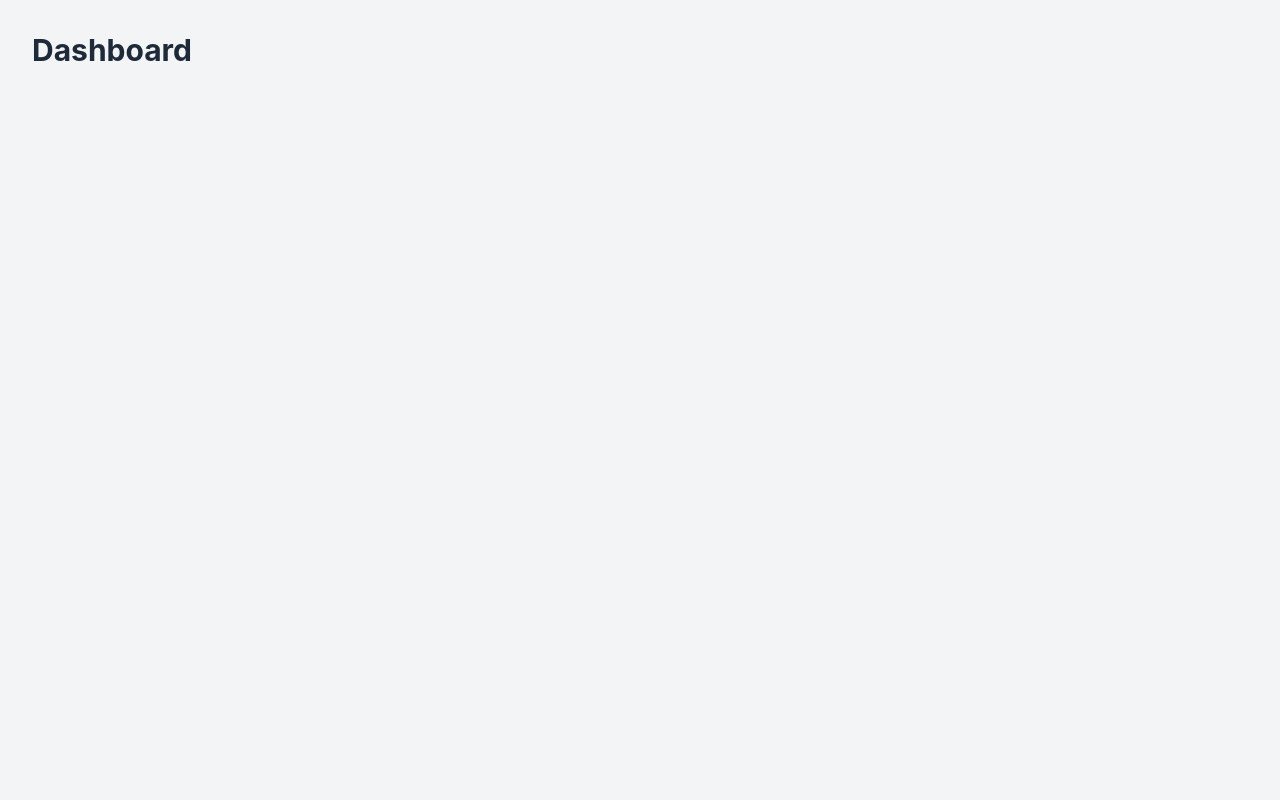
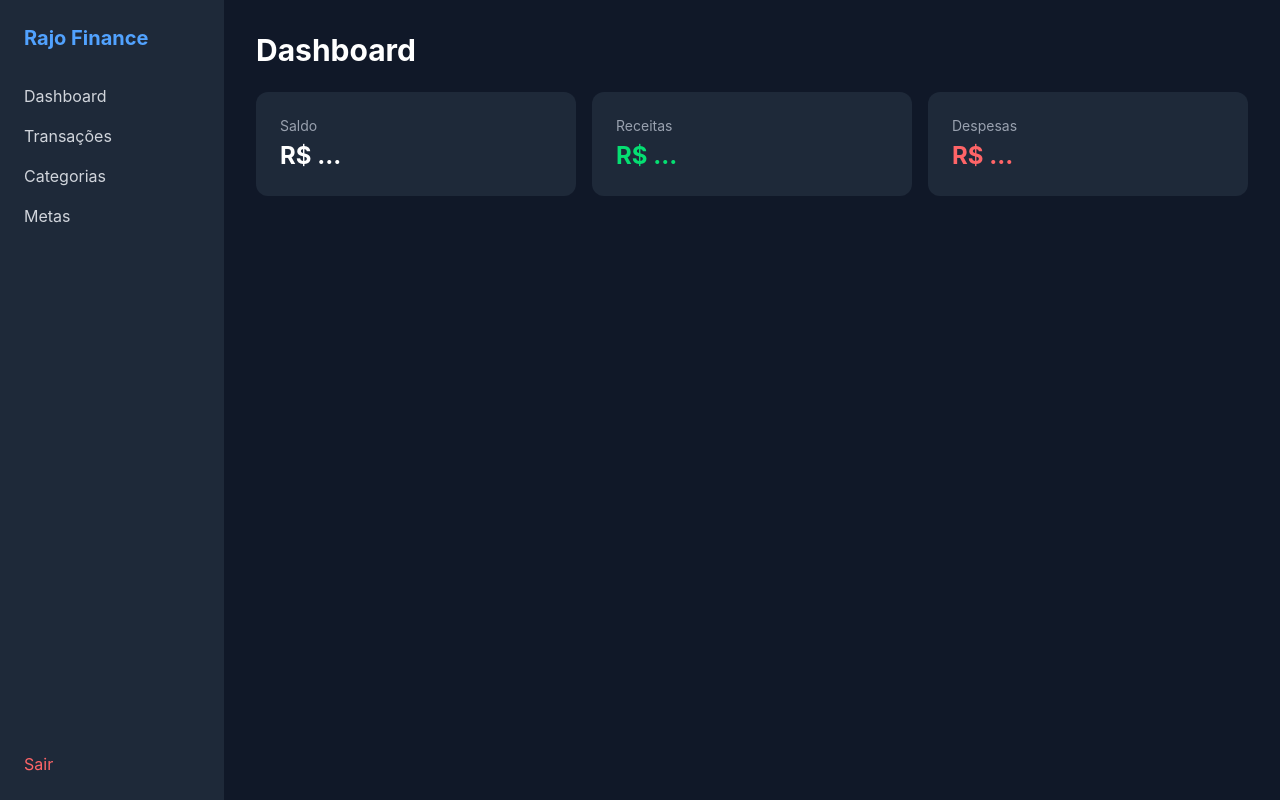
Before and after one commit to Rangeldev73/finance-frontend, a React (Vite) app: page /dashboard in a window 1280 px wide. Built offline with nearby package versions, Linux system fonts and the light colour scheme; no server answers.

Commit message:
feat(dashboard): add sidebar navigation and financial summary cards

```diff
--- a/src/pages/Dashboard.jsx
+++ b/src/pages/Dashboard.jsx
@@ -1,7 +1,65 @@
+import { useState, useEffect } from 'react'
+import api from '../services/api'
+import { useAuth } from '../context/AuthContext'
+import { useNavigate } from 'react-router-dom'
+
 function Dashboard() {
+  const [summary, setSummary] = useState(null)
+  const { logout } = useAuth()
+  const navigate = useNavigate()
+
+  useEffect(() => {
+    api.get('/transactions/summary').then(res => setSummary(res.data))
+  }, [])
+
+  const handleLogout = () => {
+    logout()
+    navigate('/')
+  }
+
   return (
-    <div className="min-h-screen bg-gray-100 p-8">
-      <h1 className="text-3xl font-bold text-gray-800">Dashboard</h1>
+    <div className="flex min-h-screen bg-gray-900 text-white">
+
+      {/* Sidebar */}
+      <aside className="w-56 bg-gray-800 flex flex-col p-6 gap-4">
+        <h2 className="text-xl font-bold text-blue-400 mb-4">Rajo Finance</h2>
+        <a href="/dashboard" className="text-gray-300 hover:text-white">Dashboard</a>
+        <a href="/transactions" className="text-gray-300 hover:text-white">Transações</a>
+        <a href="/categories" className="text-gray-300 hover:text-white">Categorias</a>
+        <a href="/goals" className="text-gray-300 hover:text-white">Metas</a>
+        <button
+          onClick={handleLogout}
+          className="mt-auto text-left text-red-400 hover:text-red-300"
+        >
+          Sair
+        </button>
+      </aside>
+
+      {/* Conteúdo */}
+      <main className="flex-1 p-8">
+        <h1 className="text-3xl font-bold mb-6">Dashboard</h1>
+
+        <div className="grid grid-cols-1 gap-4 sm:grid-cols-3">
+          <div className="bg-gray-800 rounded-xl p-6">
+            <p className="text-sm text-gray-400 mb-1">Saldo</p>
+            <p className="text-2xl font-bold">
+              R$ {summary?.balance?.toFixed(2) ?? '...'}
+            </p>
+          </div>
+          <div className="bg-gray-800 rounded-xl p-6">
+            <p className="text-sm text-gray-400 mb-1">Receitas</p>
+            <p className="text-2xl font-bold text-green-400">
+              R$ {summary?.totalIncome?.toFixed(2) ?? '...'}
+            </p>
+          </div>
+          <div className="bg-gray-800 rounded-xl p-6">
+            <p className="text-sm text-gray-400 mb-1">Despesas</p>
+            <p className="text-2xl font-bold text-red-400">
+              R$ {summary?.totalExpenses?.toFixed(2) ?? '...'}
+            </p>
+          </div>
+        </div>
+      </main>
     </div>
   )
 }
--- a/src/pages/Login.jsx
+++ b/src/pages/Login.jsx
@@ -25,6 +25,7 @@ function Login() {
   return (
     <div className="min-h-screen flex items-center justify-center bg-gray-900">
       <div className="bg-white p-8 rounded-xl shadow-lg w-full max-w-sm flex flex-col gap-4">
+        <h2 className="text-xl font-bold text-blue-400 text-center">Rajo Finance</h2>
         <h1 className="text-2xl font-bold text-gray-800">Entrar</h1>
         <input
           type="email"
```
